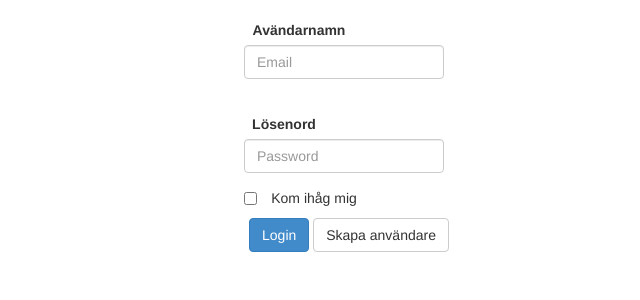
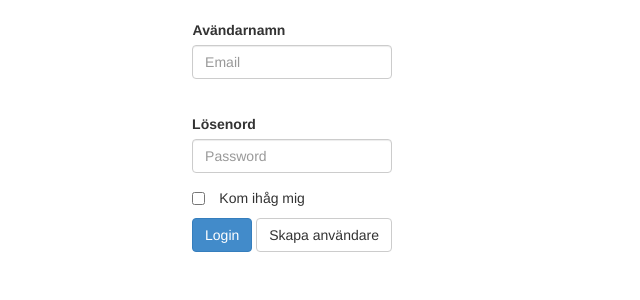
Before and after one commit to lukeeee/Royal-Hearts, a PHP site: page /login.php in a window 1280 px wide. Shown: the part 244-544 px from the top of the page, without its empty margins (341-981 px from the left). Run offline with PHP 8.4, Linux system fonts and the light colour scheme.

Commit message:
no message

```diff
--- a/header.php
+++ b/header.php
@@ -16,28 +16,29 @@
 
             #inputEmail {
                 width:200px;
-                position:relative;
-                left:585px;
+
             }
 
             #inputPassword {
                 width:200px;
-                position:relative;
-                left:585px;
+
             }
 
-            label#inputPassword {
-                left: -15px;
+            #password {
+                padding-right: 150px;
+            }
+
+            #email {
+                padding-right: 120px;
             }
 
             #checkbox {
                 width:120px;
-                position:relative;
-                left:585px;
+
             }
 
             #btn {
-                margin-left: 100px;
+                margin-left: -14px;
             }
 			#header {
 				display:inline-block;
@@ -48,6 +49,11 @@
 				font-size:5em;
 				margin-bottom:0.2em;
 			}
+
+            #loginForm {
+                display: inline-block;
+
+            }
 		</style>
     </head>
     <header>
--- a/public/login.php
+++ b/public/login.php
@@ -3,15 +3,15 @@
 ?>
 <?php require_once(ROOT_PATH.'/header.php'); ?>
 
-<?php require_once(ROOT_PATH.'/footer.php'); ?>
 
-<form>
+<div id="loginForm">
+ <form>
     <div id="login" class="form-group">
-        <label for="inputEmail">Avändarnamn</label>
+        <label id="email" for="inputEmail">Avändarnamn</label>
         <input type="email" class="form-control" id="inputEmail" placeholder="Email">
     </div>
     <div class="form-group">
-        <label id="inputPassword" for="inputPassword">Lösenord</label>
+        <label id="password" for="inputPassword">Lösenord</label>
         <input type="password" class="form-control" id="inputPassword" placeholder="Password">
     </div>
     <div id="checkbox" class="checkbox">
@@ -19,6 +19,7 @@
     </div>
     <button id="btn" type="submit" class="btn btn-primary">Login</button>
     <button type="submit" class="btn btn-default">Skapa användare</button>
-</form>
+ </form>
+</div>
 
 <?php require_once(ROOT_PATH.'/footer.php'); ?>
```
